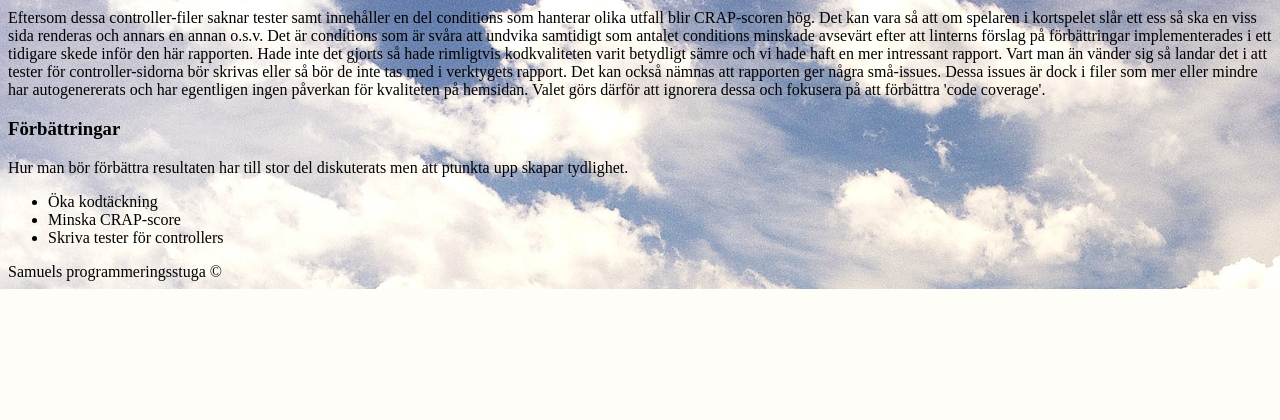
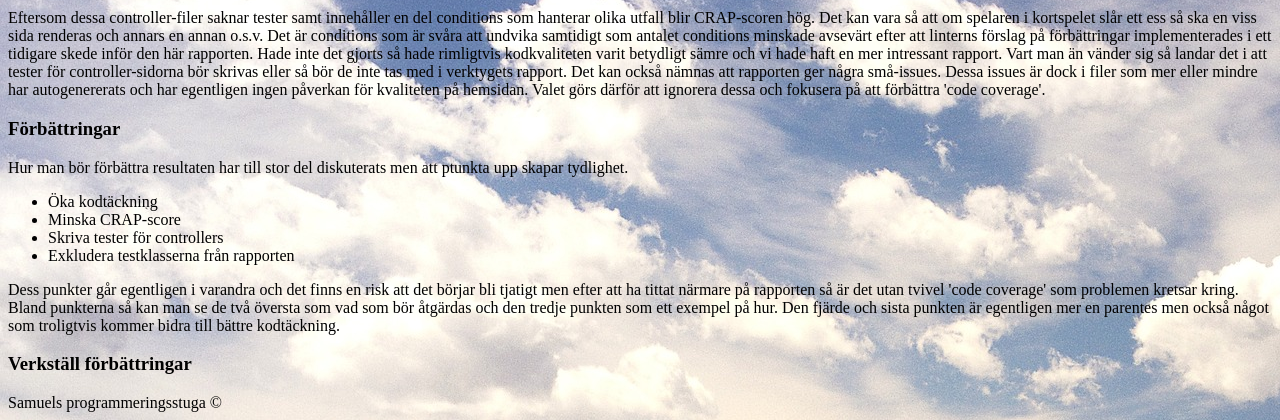
Before and after one commit to elstarkov/mvc, a Symfony app: template templates/metrics/metrics.html.twig in a window 1280 px wide. Shown: the part 2587-3007 px from the top of the page. Before the commit the page ends 2876 px from the top, so only its background shows below. Run offline with Twig, Linux system fonts and the light colour scheme; the template is opened without the code that fills it, so the values that code supplies are empty; some libraries are stand-ins or nearby versions.

Commit message:
Excluding test-classes from Scrutinizer.

```diff
--- a/templates/metrics/metrics.html.twig
+++ b/templates/metrics/metrics.html.twig
@@ -116,9 +116,16 @@
     <li>Öka kodtäckning</li>
     <li>Minska CRAP-score</li>
     <li>Skriva tester för controllers</li>
+    <li>Exkludera testklasserna från rapporten</li>
 </ul>
 
-<!--Fortsätt från: Implementera sedan förbättringarna.-->
+<p>
+    Dess punkter går egentligen i varandra och det finns en risk att det börjar bli tjatigt men efter att ha tittat närmare på rapporten så är det utan tvivel
+    'code coverage' som problemen kretsar kring. Bland punkterna så kan man se de två översta som vad som bör åtgärdas och den tredje punkten som ett
+    exempel på hur. Den fjärde och sista punkten är egentligen mer en parentes men också något som troligtvis kommer bidra till bättre kodtäckning.
+</p>
+
+<h3>Verkställ förbättringar</h3>
 
 
 {% endblock %}
```
Also changed, not shown: .scrutinizer.yml.
